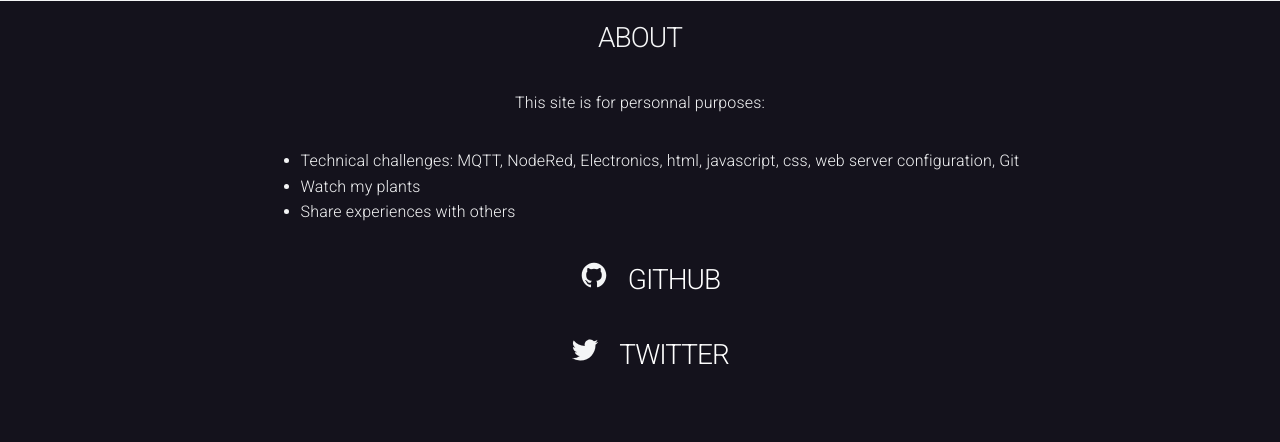
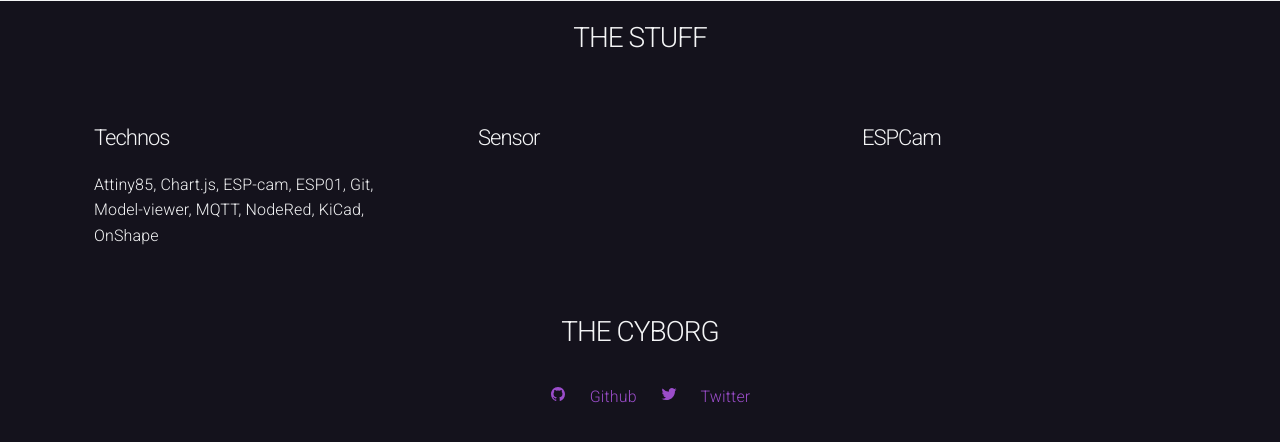
Before and after one commit to MrCybernetic/TimeLapseTomatoes, a PHP site: page /about.php in a window 1280 px wide. Shown: the part 45-487 px from the top of the page. Run offline with PHP 8.4, Linux system fonts and the light colour scheme; some libraries are stand-ins or nearby versions.

Commit message:
Add 3D model views on about page

```diff
--- a/Code/WebSite/about.php
+++ b/Code/WebSite/about.php
@@ -6,32 +6,51 @@
     <meta name="viewport" content="width=device-width, initial-scale=1.0">
     <meta http-equiv="X-UA-Compatible" content="ie=edge">
     <link rel="icon" href="img/icon.png">
-    <link rel="apple-touch-icon" href="img/icon.png"/>
+    <link rel="apple-touch-icon" href="img/icon.png" />
     <meta name="apple-mobile-web-app-capable" content="yes" />
     <meta name="apple-mobile-web-app-status-bar-style" content="black" />
     <title>Cyber Cherry Tomatoes</title>
     <link rel="stylesheet" href="https://fonts.googleapis.com/css?family=Roboto:300,300italic,700,700italic">
     <link rel="stylesheet" href="https://cdnjs.cloudflare.com/ajax/libs/normalize/8.0.1/normalize.css">
-    <link rel="stylesheet" href="milligram.css?version=1.1">
+    <link rel="stylesheet" href="milligram.css?version=1.5">
 </head>
 
 <body>
     <?php require("header.php"); ?>
     <div class="flex-container-page">
-        <h1>About</h1>
-        <p>This site is for personnal purposes:</p>
-        <ul>
-            <li>Technical challenges: MQTT, NodeRed, Electronics, html, javascript, css, web server configuration, Git</li>
-            <li>Watch my plants</li>
-            <li>Share experiences with others</li>
-        </ul>
-        <h1>
-            <ion-icon name="logo-github"></ion-icon><a href="https://github.com/MrCybernetic">Github</a>
-        </h1>
-        <h1>
-            <ion-icon name="logo-twitter"></ion-icon><a href="https://twitter.com/Mr_Cybernetic">Twitter</a>
-        </h1>
+        <h1>The Stuff</h1>
+        <div class="flex-container-stuffs">
+            <div class="stuff">
+                <h2>Technos</h2>
+                <p>Attiny85, Chart.js, ESP-cam, ESP01, Git, Model-viewer, MQTT, NodeRed, KiCad, OnShape</p>
+            </div>
+            <div class="stuff">
+                <h2>Sensor</h2>
+                <model-viewer src="3d\Assembly_V4.gltf" shadow-intensity="1" ar ar-modes="webxr scene-viewer quick-look" camera-controls alt="A 3D model carousel">
+                    <div class="progress-bar hide" slot="progress-bar">
+                        <div class="update-bar"></div>
+                    </div>
+                </model-viewer>
+            </div>
+            <div class="stuff">
+                <h2>ESPCam</h2>
+                <model-viewer src="3d\Cyber_ESPcam.gltf" shadow-intensity="1" ar ar-modes="webxr scene-viewer quick-look" camera-controls alt="A 3D model carousel" orientation="0 -90deg 0">
+                    <div class="progress-bar hide" slot="progress-bar">
+                        <div class="update-bar"></div>
+                    </div>
+                </model-viewer>
+            </div>
+        </div>
+        <h1>The Cyborg</h1>
+        <p>
+            <a href="https://github.com/MrCybernetic">
+                <ion-icon name="logo-github"></ion-icon> Github
+            </a><a href="https://twitter.com/Mr_Cybernetic">
+                <ion-icon name="logo-twitter"></ion-icon> Twitter
+            </a>
+        </p>
     </div>
+    <script type="module" src="https://unpkg.com/@google/model-viewer/dist/model-viewer.min.js"></script>
 </body>
 
 </html>
--- a/Code/WebSite/milligram.css
+++ b/Code/WebSite/milligram.css
@@ -269,6 +269,23 @@
   flex-wrap: wrap;
 }
 
+.flex-container-stuffs {
+  height: 100%;
+  width: 100%;
+  padding: 0;
+  margin: 0;
+  display: flex;
+  flex-direction: row;
+  align-items: normal;
+  justify-content: center;
+  flex-wrap: wrap;
+}
+
+.stuff {
+  width: 30%;
+  padding: 3rem;
+}
+
 .imagesbank {
   display: flex;
   flex-direction: column;
@@ -518,6 +535,17 @@
   display: none;
 }
 
+h1 a {
+  text-decoration: none;
+  color: #ffffff;
+}
+
+model-viewer{
+  width:400px;
+  height:400px;
+}
+
+
 @media only screen and (max-width: 1024px) {
   header {
     display: block;
@@ -571,9 +599,13 @@
     padding: 0px 0px;
   }
 
+  .stuff {
+    width: 90%;
+  }
+
+  model-viewer{
+    width:100%;
+    height:300px;
+  }
+
 }
-
-h1 a {
-  text-decoration: none;
-  color: #ffffff;
-}
```
Also changed, not shown: 2 other files.
